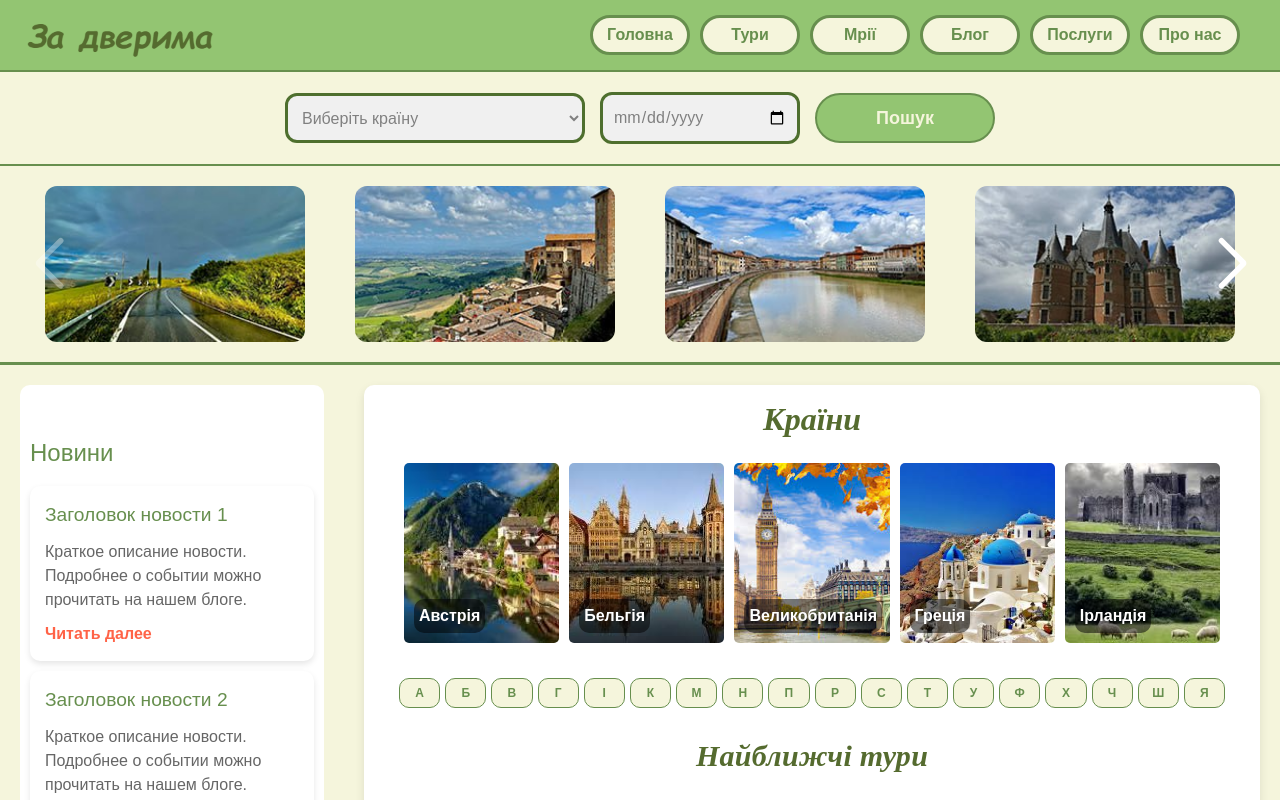
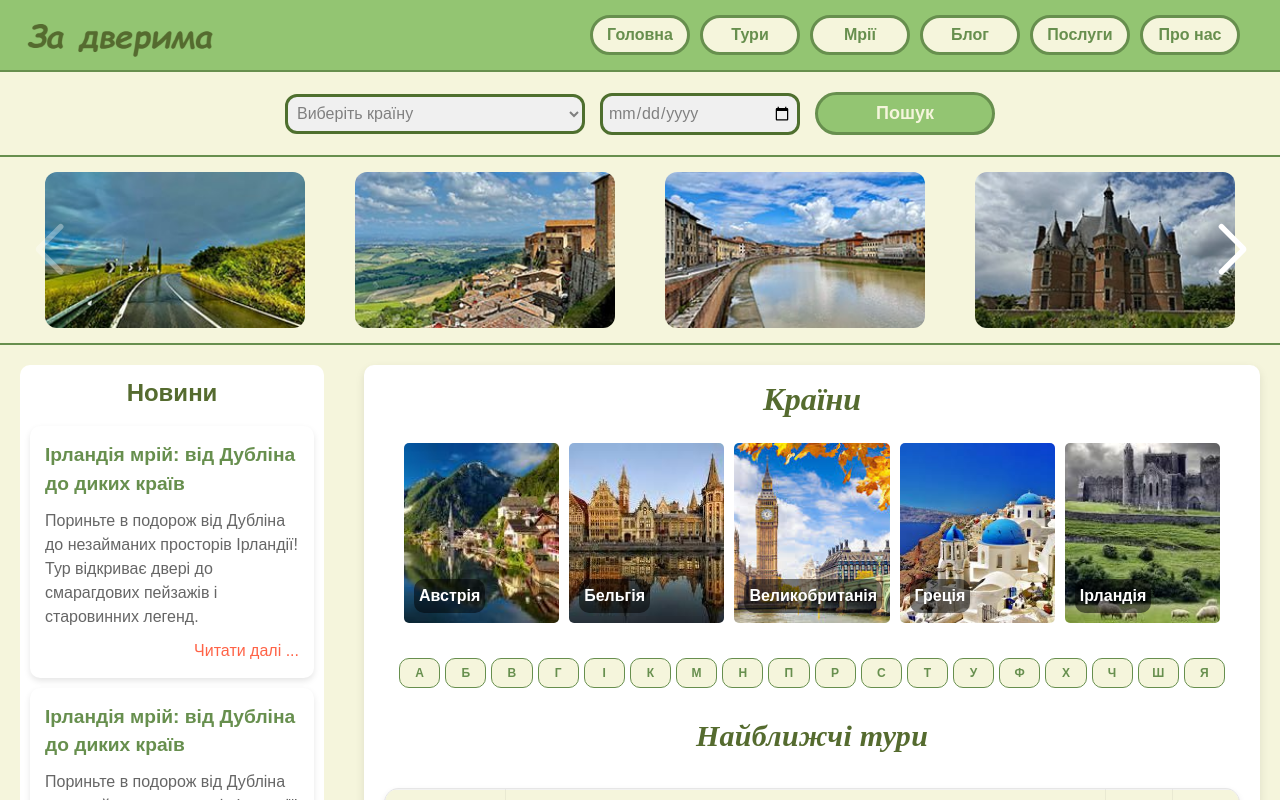
Before and after one commit to artelena1906/Front-ZaDveryma, a Next.js app: page / in a window 1280 px wide. Shown: the top 800 px of the page. Built offline with nearby package versions, Linux system fonts and the light colour scheme.

Commit message:
Исправлена колонка с новостями

```diff
--- a/public/MainPageNews.json
+++ b/public/MainPageNews.json
@@ -2,21 +2,28 @@
   "bodyData": {
     "news": [
       {
-        "title": "Новость 1",
-        "img": "/img/karusel/1.jpg",
-        "alt": "img1"
+        "id": 1,
+        "title": "Ірландія мрій: від Дубліна до диких країв",
+        "description": "Пориньте в подорож від Дубліна до незайманих просторів Ірландії! Тур відкриває двері до смарагдових пейзажів і старовинних легенд.",
+        "url": "/news/1"
       },
       {
-        "img": "/img/karusel/2.jpg",
-        "alt": "img2"
+        "id": 1,
+        "title": "Ірландія мрій: від Дубліна до диких країв",
+        "description": "Пориньте в подорож від Дубліна до незайманих просторів Ірландії! Тур відкриває двері до смарагдових пейзажів і старовинних легенд.",
+        "url": "/news/1"
       },
       {
-        "img": "/img/karusel/3.jpg",
-        "alt": "img3"
+        "id": 1,
+        "title": "Ірландія мрій: від Дубліна до диких країв",
+        "description": "Пориньте в подорож від Дубліна до незайманих просторів Ірландії! Тур відкриває двері до смарагдових пейзажів і старовинних легенд.",
+        "url": "/news/1"
       },
       {
-        "img": "/img/karusel/4.jpg",
-        "alt": "img4"
+        "id": 1,
+        "title": "Ірландія мрій: від Дубліна до диких країв",
+        "description": "Пориньте в подорож від Дубліна до незайманих просторів Ірландії! Тур відкриває двері до смарагдових пейзажів і старовинних легенд.",
+        "url": "/news/1"
       }
     ]
      }
--- a/src/app/MainPage/MainPageBodyNews.tsx
+++ b/src/app/MainPage/MainPageBodyNews.tsx
@@ -1,25 +1,40 @@
-import React from "react";
-import styles from "./MainPageHeader.module.css";
+"use client";
+import { useState, useEffect } from "react";
+import styles from "./css/MainPageBodyNews.module.css";
 
 export default function News() {
+    interface News {
+        id: number;
+        title: string;
+        description: string;
+        url: string;
+    }
+
+const [news, setNews] = useState<News[]>([]);
+
+  useEffect(() => {
+    fetch("/MainPageNews.json")
+      .then((res) => res.json())
+      .then((data) => {
+        console.log(data);
+        setNews(data.bodyData.news);
+      })
+      .catch((error) => console.error("Ошибка загрузки данных:", error));
+  }, []);
+
+
   return (
-    <div className={styles.news}>
-                <h3>Новини</h3>
-                <div className={styles.newsitem}>
-                    <h4>Заголовок новости 1</h4>
-                    <p>Краткое описание новости. Подробнее о событии можно прочитать на нашем блоге.</p>
-                    <a href="#">Читать далее</a>
+    <div>
+        <h3 className={styles.h3}>Новини</h3>
+        <div className={styles.news}>
+            {news.map((item, index) => (
+                <div className={styles.newsitem} key={index}>
+                    <h4>{item.title}</h4>
+                    <p>{item.description}</p>
+                    <a style={{ display: "block", textAlign: "right" }} href={item.url}>Читати далі ...</a>
                 </div>
-                <div className={styles.newsitem}>
-                    <h4>Заголовок новости 2</h4>
-                    <p>Краткое описание новости. Подробнее о событии можно прочитать на нашем блоге.</p>
-                    <a href="#">Читать далее</a>
-                </div>
-                <div className={styles.newsitem}>
-                    <h4>Заголовок новости 3</h4>
-                    <p>Краткое описание новости. Подробнее о событии можно прочитать на нашем блоге.</p>
-                    <a href="#">Читать далее</a>
-                </div>
-            </div>
-  );
+            ))}
+        </div>
+    </div>
+);
 }
--- a/src/app/MainPage/MainPageHeader.module.css
+++ b/src/app/MainPage/MainPageHeader.module.css
@@ -13,7 +13,9 @@
   display: flex;
   width: 25%;
   flex-direction: column;
-  align-items: center;
+  /* align-items: center;
+  justify-content: center; */
+  text-align: center;
   height: auto;
   margin: 20px;
   padding: 10px;
--- a/src/app/MainPage/MainPagePhoto.tsx
+++ b/src/app/MainPage/MainPagePhoto.tsx
@@ -26,6 +26,7 @@ export default function Photo() {
 
   return (
     <>
+    <hr className={styles.h}></hr>
       <div className={styles.container}>
         {/* <h2 className={styles.h2}>Фотогалерея</h2> */}
         <div className={styles.carouselcontainer}>
--- a/src/app/MainPage/MainPageSearch.tsx
+++ b/src/app/MainPage/MainPageSearch.tsx
@@ -293,7 +293,7 @@ export default function Search() {
                 </button>
             </div>
         </div>
-        <hr className={styles.h}></hr>
+        {/* <hr className={styles.h}></hr> */}
         </>
     );
 }
--- a/src/app/MainPage/css/MainPageBodyNews.module.css
+++ b/src/app/MainPage/css/MainPageBodyNews.module.css
@@ -1,269 +1,19 @@
-/*Стили для компонента MainPageHeader*/
-
-/* Стили для всего хедера*/
-.containerHeader {
-  display: flex;
-  background-color: #93C572;
-  align-items: center;
-  margin: 0;
-  padding: 0;
-}
-
-/*Стили для контйнера лого с названием*/
-.logoContainer {
-  flex: 1;
-  align-items: center;
-  display: flex;
-
-}
-
-/*Стили для картинки лого */
-.Logophoto {
-  width: 13%;
-  height: auto;
-  margin-left: 30px;
-}
-
-/*Стили для названия компании */
-.Logo {
-  width: 30%;
-  height: auto;
-  margin-left: 5px;
-}
-
-
-/*Стили для контейнера с меню*/
-.menu {
-  flex: 2;
-  display: grid;
-  grid-template-columns: repeat(6, 1fr);
-  gap: 15px;
-  margin-right: 2vw;
-}
-
-.menuItem {
-  position: relative;
-  display: inline-block;
-
-}
-
-/*Стили для кнопок меню */
-.menubtn {
-  min-width: 130px;
-  background-color: #F5F5DC;
-  color: #678F4E;
-  border-radius: 25px;
-  text-decoration: none;
-  font-weight: bold;
-  transition: all 0.3s ease;
-  cursor: pointer;
-  white-space: nowrap;
-  border: 3px solid #678F4E;
-  font-size: 14px;
-}
-
-.menu a {
-  display: block;
-  text-align: center;
-  padding: 10px;
-}
-
-.menubtn:hover {
-  background-color: #678F4E;
-  color: white;
-  transform: translateY(-2px);
-  border: 2px solid white;
-}
-
-.dropdown {
-  display: none;
-  position: absolute;
-  min-width: 130px;
-  list-style-type: none;
-  background-color: #F5F5DC;
-  padding: 3px;
-  font-size: 14px;
-  margin-top: 1px;
-  border-radius: 10px;
-  border: 2px solid #678F4E;
-}
-
-.menuItem:hover .dropdown {
-  display: block;
-}
-
-.dropdown li {
-  padding: 0 8px;
-}
-
-.dropdown li a {
-  text-decoration: none;
-  color: #678F4E;
-  font-weight: bold;
-  line-height: 1;
-  /* Минимальное расстояние между строками */
-}
-
-.dropdown li a:hover {
-  background-color: #678F4E;
-  color: white;
-  border-radius: 15px;
-  border: 2px solid white;
-}
-
-.h {
-  width: 100%;
-  height: 5px;
-  background-color: white;
-  border: none;
-}
-
-.header {
-  display: flex;
-  align-items: center;
-  width: 100%;
-  height: 300px;
-  background-color: #F5F5DC;
-}
-
-
-/******MAINPAGEPHOTO**********/
-.h2 {
-  font-size: 28px;
-  font-weight: bold;
-  padding: 10px 0 10px 0;
-  font-family: Playwrite India;
-  color: #556B2F;
-  font-style: italic;
-  font-weight: bold;
-}
-
-.carousel {
-  display: flex;
-  background-color: #F5F5DC;
-  flex-direction: column;
-  align-items: center;
-  width: 100%;
-  height: 280px;
-  overflow: hidden;
-}
-
-.carouselTrack {
-  display: grid;
-  transition: transform 0.5s ease-in-out;
-  grid-template-columns: repeat(5, 1fr);
-  gap: 15px;
-  margin: 0 10px 20px 10px;
-}
-
-.image {
-  min-width: 260px;
-  max-height: 150px;
-  border-radius: 10px;
-}
-
-.dots {
-  margin-top: 10px;
-  display: flex;
-  gap: 8px;
-}
-
-.dot {
-  width: 12px;
-  height: 12px;
-  background-color: rgb(200, 198, 198);
-  border-radius: 50%;
-  cursor: pointer;
-  transition: background 0.5s;
-}
-
-.dot.active {
-  background-color: #678F4E;
-}
-
-/************MAINPAGEBODY*******************/
-
-.containerBody {
-  display: flex;
-  width: 100%;
-  height: auto;
-  gap: 20px;
-  background-color: #F5F5DC;
-
-}
-
-.leftcolumn{
-  display: flex;
-  width: 25%;
-  flex-direction: column;
-  align-items: center;
-  height: auto;
-  margin: 20px;
-  padding: 10px;
-  background-color: white;
-  border-radius: 10px;
-}
-
-.searchInput  {
-  margin: 10px ;
-  border-radius: 6px;
-  width:350px;
-  padding: 5px;
-  border: 2px solid #93C572;
-  background-color: rgb(248, 246, 246);
-}
-
-.searchInput:hover {
-  border: 2px solid #678F4E;
-}
-
-.calendar {
-  display: flex;
-  flex-direction: column;
-  margin: 5px 0 5px 0;
-  text-align: center;
-  align-items: center;
-  justify-content: center;
-}
-
-.calendar button {
-  margin-bottom: 15px;
-  font-weight: bold;
-}
-
-.calendar select {
-  width: 50%;
-  padding: 5px;
-  margin-bottom: 10px;
-  text-align: center;
-  border: 1px solid #678F4E;
-  background-color: rgb(248, 246, 246);
-}
-
-.calendar select option:hover {
-  background-color: green !important;
-}
-
-.today {
-  background-color: #93C572 !important; /* Зеленый фон */
-  color: white !important; /* Белый текст */
-  border-radius: 40%; /* Круглая форма */
-  display: flex;
-  align-items: center;
-  justify-content: center;
-  font-weight: bold;
-}
-
 /*********MainPageBodyNews*******************/
 
 .news {
-  margin-top: 40px;
+  display: flex;
+  flex-direction: column;
+  text-align: left;
+  margin-top: 10px;
+  color: black;
 }
 
-.news h3 {
+.h3 {
   font-size: 1.5rem;
-  color: #678F4E;
+  color: #556B2F;
   margin-bottom: 15px;
+  font-weight: bold;
+  text-align: center;
 }
 
 .newsitem {
@@ -277,6 +27,7 @@
 .newsitem h4 {
   font-size: 1.2rem;
   color: #678F4E;
+  font-weight: bold;
 }
 
 .newsitem p {
@@ -287,7 +38,8 @@
 .newsitem a {
   color: #FF6347;
   text-decoration: none;
-  font-weight: bold;
+  /* font-weight: bold; */
+  text-align: right;
 }
 
 .newsitem a:hover {
--- a/src/app/MainPage/css/MainPagePhoto.module.css
+++ b/src/app/MainPage/css/MainPagePhoto.module.css
@@ -13,7 +13,7 @@
 
 .h {
   width: 100%;
-  height: 3px;
+  height: 2px;
   background-color: #678F4E;
   border: none;
 }
@@ -33,7 +33,7 @@
   gap: 10px;
   /* width: 95%; */
   /* overflow: hidden; */
-  margin: 20px;
+  margin: 15px 20px 15px 20px;
   scroll-snap-type: x mandatory;
 }
 
--- a/src/app/MainPage/css/MainPageSearch.module.css
+++ b/src/app/MainPage/css/MainPageSearch.module.css
@@ -13,11 +13,6 @@
     border: none;
 }
 
-.selectContainer {
-    position: relative; /* Позиционируем контейнер относительно родительского элемента */
-    width: 300px; /* Можно настроить ширину контейнера */
-}
-
 .search {
     display: flex;
     gap: 15px;
@@ -30,8 +25,8 @@
 .dateInput,
 .btn {
     /* margin-bottom: 10px; */
-    padding: 10px;
-    min-height: 50px;
+    padding: 5px;
+    min-height: 40px;
     border: 3px solid #4E6F2E;
     border-radius: 12px;
     font-size: 16px;
@@ -42,9 +37,9 @@
 .select option {
     background-color: white; /* Белый фон для выпадающего списка */
     color: black; /* Черный текст */
-    max-height: 50px; /* Ограничиваем высоту выпадающего списка */
     overflow-y: auto; /* Включаем вертикальный скролл */
 }
+
 
 .selectContainer select {
     appearance: none; /* Убираем стандартную стрелку браузера */
@@ -85,7 +80,7 @@
     transition: all 0.3s ease;
     cursor: pointer;
     white-space: nowrap;
-    border: 2px solid #678F4E;
+    border: 3px solid #678F4E;
     font-size: 18px;
     padding: 5px;
 }
```
